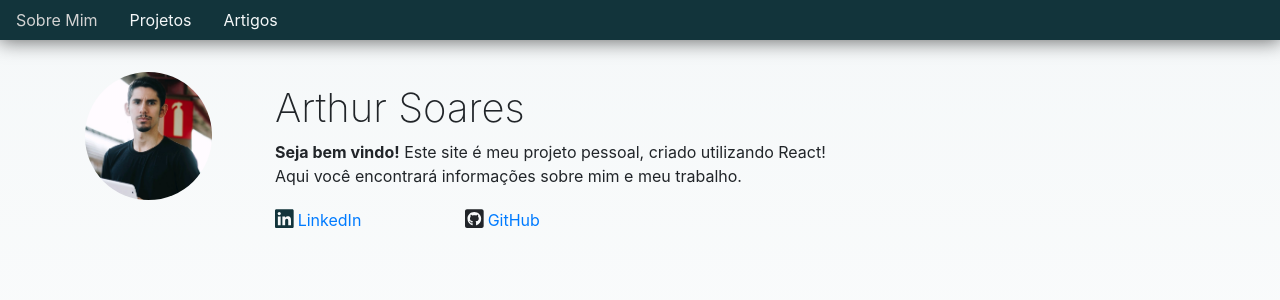
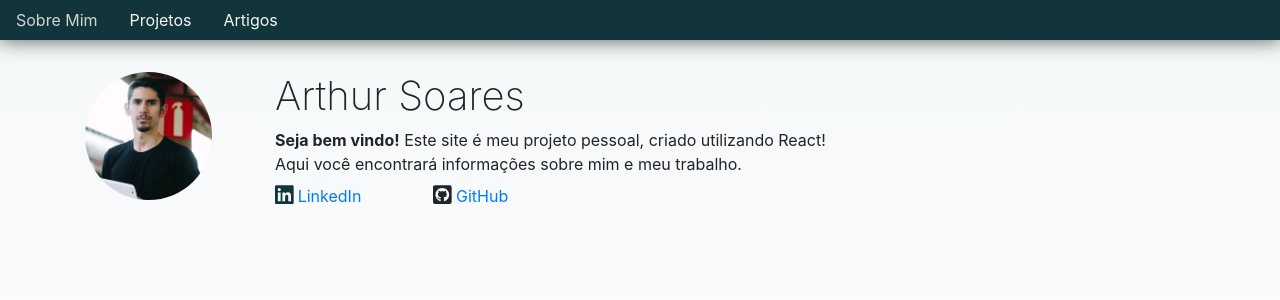
Before and after one commit to arthursoas/arthursoas.github.io, a React (Create React App) app: page / in a window 1280 px wide. Shown: the top 300 px of the page. Built offline with nearby package versions, Linux system fonts and the light colour scheme.

Commit message:
Refatoring social media position

```diff
--- a/src/modules/home/home.tsx
+++ b/src/modules/home/home.tsx
@@ -32,26 +32,27 @@ export default class Home extends Component<{}, HomeState> {
           <Col lg="2">
             <img src={MeImage} className="h4 br-pill mr3" alt="Arthur's Profile"/>
           </Col>
-          <Col lg className="flex flex-column justify-center">
+          <Col lg className="flex flex-column">
             <h1 className="fw2">Arthur Soares</h1>
             <p className="mb0"><b>Seja bem vindo!</b> Este site é meu projeto pessoal, criado utilizando React!</p>
             <p className="mb2">Aqui você encontrará informações sobre mim e meu trabalho.</p>
-          </Col>
-        </Row>
+
             <Row>
-          <Col md={{ span: 2, offset: 2 }} className="flex">
+              <Col sm="2" className="flex">
                 <div className="flex mb1 dark-blue">
                   <FontAwesomeIcon icon={faLinkedin} size="lg" className="mr1"/>
                   <a href="https://www.linkedin.com/in/arthursoas/" target="blank">LinkedIn</a>
                 </div>
               </Col>
-          <Col md="2">
+              <Col sm="2">
                 <div className="flex">
                   <FontAwesomeIcon icon={faGithubSquare} size="lg" className="mr1"/>
                   <a href="https://github.com/arthursoas" target="blank">GitHub</a>
                 </div>
               </Col>
             </Row>
+          </Col>
+        </Row>
       </Container>
     );
   };
```
Lines whose indentation alone changed are shown as unchanged.
